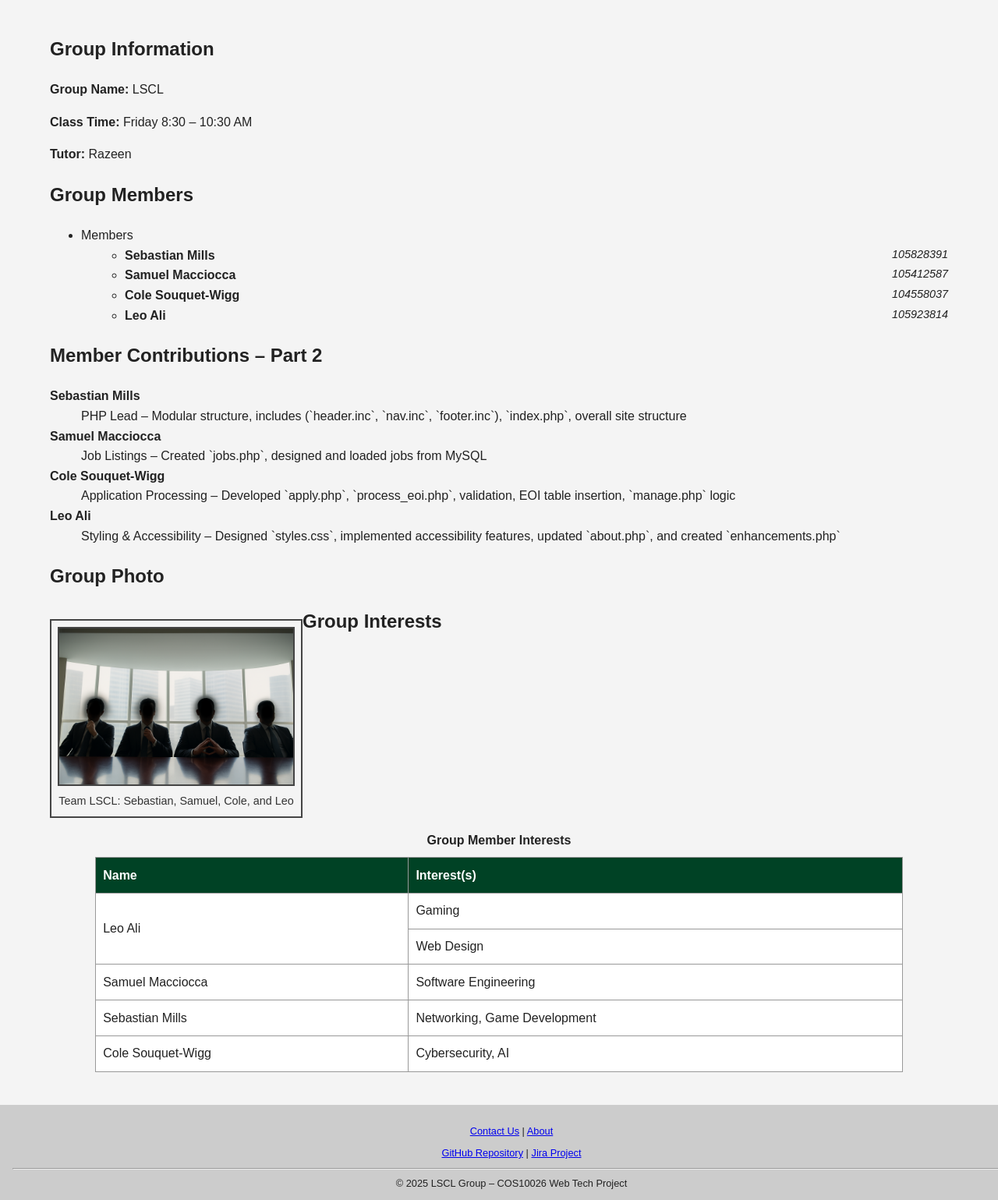
After one commit to Madaa1Uchiha/ProjectP1, a PHP site: page /about.php in a window 1280 px wide. The commit adds this page. Shown: the whole page at 78% size. Run offline with PHP 8.4, Linux system fonts and the light colour scheme.

Commit message:
Leo: added about.php, enhancements.php, and styles.css

```diff
--- /dev/null
+++ b/about.php
@@ -0,0 +1,106 @@
+<?php
+error_reporting(E_ALL);
+ini_set('display_errors', 1);
+?>
+
+<!DOCTYPE html>
+<html lang="en">
+<head>
+  <meta charset="UTF-8" />
+  <meta name="viewport" content="width=device-width, initial-scale=1.0" />
+  <meta name="author" content="Leo Ali" />
+  <meta name="description" content="About LSCL group for COS10026 Project Part 2" />
+  <title>About LSCL Group</title>
+  <link rel="stylesheet" href="styles/styles.css" />
+</head>
+<body>
+
+<?php include 'header.inc'; ?>
+
+<main>
+  <section>
+    <h2>Group Information</h2>
+    <p><strong>Group Name:</strong> LSCL</p>
+    <p><strong>Class Time:</strong> Friday 8:30 – 10:30 AM</p>
+    <p><strong>Tutor:</strong> Razeen</p>
+  </section>
+
+  <section>
+    <h2>Group Members</h2>
+    <ul>
+      <li>Members
+        <ul>
+          <li><span class="member-name">Sebastian Mills</span> <span class="student-id">105828391</span></li>
+          <li><span class="member-name">Samuel Macciocca</span> <span class="student-id">105412587</span></li>
+          <li><span class="member-name">Cole Souquet-Wigg</span> <span class="student-id">104558037</span></li>
+          <li><span class="member-name">Leo Ali</span> <span class="student-id">105923814</span></li>
+        </ul>
+      </li>
+    </ul>
+  </section>
+
+  <section>
+    <h2>Member Contributions – Part 2</h2>
+    <dl>
+      <dt>Sebastian Mills</dt>
+      <dd>PHP Lead – Modular structure, includes (`header.inc`, `nav.inc`, `footer.inc`), `index.php`, overall site structure</dd>
+
+      <dt>Samuel Macciocca</dt>
+      <dd>Job Listings – Created `jobs.php`, designed and loaded jobs from MySQL</dd>
+
+      <dt>Cole Souquet-Wigg</dt>
+      <dd>Application Processing – Developed `apply.php`, `process_eoi.php`, validation, EOI table insertion, `manage.php` logic</dd>
+
+      <dt>Leo Ali</dt>
+      <dd>Styling & Accessibility – Designed `styles.css`, implemented accessibility features, updated `about.php`, and created `enhancements.php`</dd>
+    </dl>
+  </section>
+
+  <section>
+    <h2>Group Photo</h2>
+    <figure class="group-photo">
+      <img src="images/group-photo.jpg" alt="LSCL group photo" />
+      <figcaption>Team LSCL: Sebastian, Samuel, Cole, and Leo</figcaption>
+    </figure>
+  </section>
+
+
+  <section>
+    <h2>Group Interests</h2>
+    <table>
+      <caption>Group Member Interests</caption>
+      <thead>
+        <tr>
+          <th>Name</th>
+          <th>Interest(s)</th>
+        </tr>
+      </thead>
+      <tbody>
+        <tr>
+          <td rowspan="2">Leo Ali</td>
+          <td>Gaming</td>
+        </tr>
+        <tr>
+          <td>Web Design</td>
+        </tr>
+        <tr>
+          <td>Samuel Macciocca</td>
+          <td>Software Engineering</td>
+        </tr>
+        <tr>
+          <td>Sebastian Mills</td>
+          <td>Networking, Game Development</td>
+        </tr>
+        <tr>
+          <td>Cole Souquet-Wigg</td>
+          <td>Cybersecurity, AI</td>
+        </tr>
+      </tbody>
+    </table>
+  </section>
+</main>
+
+<?php include 'footer.inc'; ?>
+
+</body>
+</html>
--- /dev/null
+++ b/footer.inc
@@ -0,0 +1,12 @@
+<footer>
+  <p>
+    <a href="mailto:info@LSCLGroup.com.au">Contact Us</a> |
+    <a href="about.php">About</a>
+  </p>
+  <p>
+    <a href="https://github.com/Madaa1Uchiha/ProjectP1" target="_blank" rel="noopener">GitHub Repository</a> |
+    <a href="https://swing01group.atlassian.net/jira/software/projects/CRM/summary" target="_blank" rel="noopener">Jira Project</a>
+  </p>
+  <hr />
+  <p>&copy; 2025 LSCL Group – COS10026 Web Tech Project</p>
+</footer>
--- a/styles/styles.css
+++ b/styles/styles.css
@@ -207,8 +207,10 @@ body {
     padding: 1.5rem;
   }
   .group-photo {
-    margin: 1rem auto;
-    text-align: center;
+    float: left;
+    margin: 1rem 1rem 1rem 0;
+    width: fit-content;
+    text-align: left;
   }
 
   .group-photo img {
@@ -216,14 +218,13 @@ body {
     height: auto;
     border: 2px solid #444;
     display: block;
-    margin: 0 auto;
-    }
+  }
 
-    .group-photo figcaption {
+  .group-photo figcaption {
     font-size: 0.9rem;
     margin-top: 0.5rem;
     color: #333;
-    }
+  }
     header {
     text-align: center;
   padding: 20px;
@@ -312,3 +313,36 @@ body {
   box-shadow: 0 0 10px rgba(0,0,0,0.1);
   border-radius: 8px;
 }
+
+/* ----- About Page Extras ----- */
+.student-id {
+  float: right;
+  font-style: italic;
+  font-size: 0.9rem;
+}
+
+.member-name {
+  font-weight: bold;
+}
+
+figure.group-photo {
+  border: 2px solid #444;
+  padding: 0.5rem;
+  margin: 1rem auto;
+  text-align: center;
+  width: fit-content;
+}
+
+.group-photo img {
+  width: 300px;
+  height: auto;
+  display: block;
+  margin: 0 auto;
+  border: 2px solid #444;
+}
+
+.group-photo figcaption {
+  font-size: 0.9rem;
+  margin-top: 0.5rem;
+  color: #333;
+}
```
Also changed, not shown: about.html (deleted, +0 -119 lines), enhancements.php (added, +16 -0 lines), styles.css (deleted, +0 -56 lines), header.inc (added), 1 other file.
